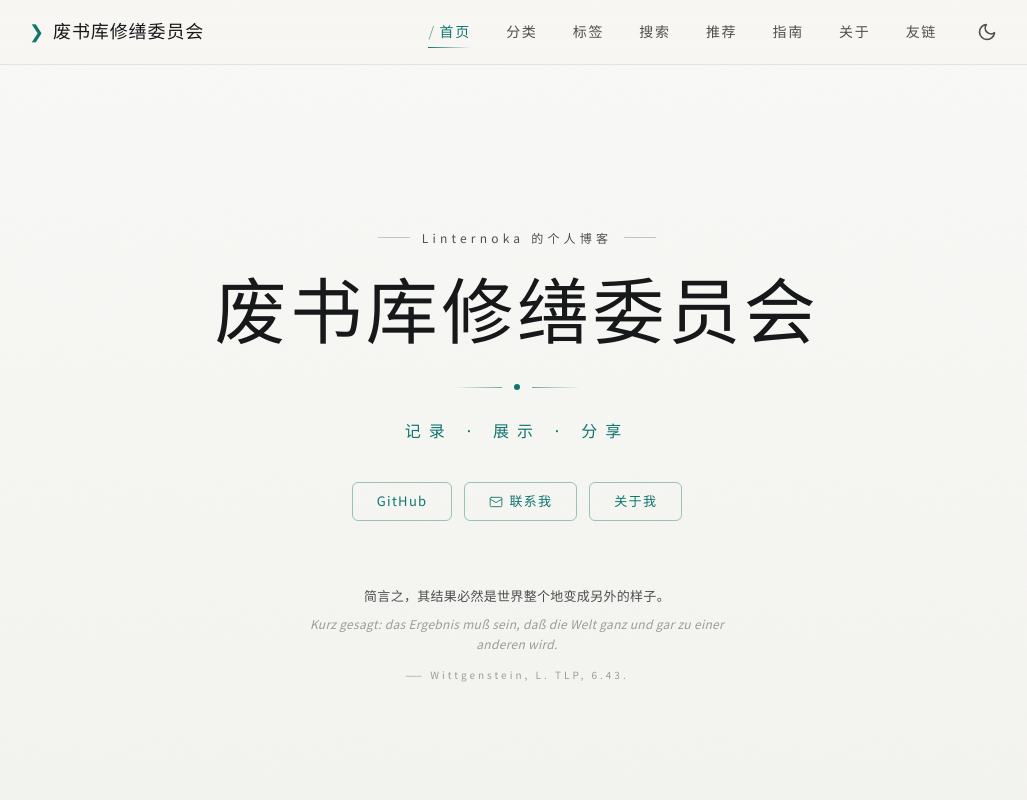
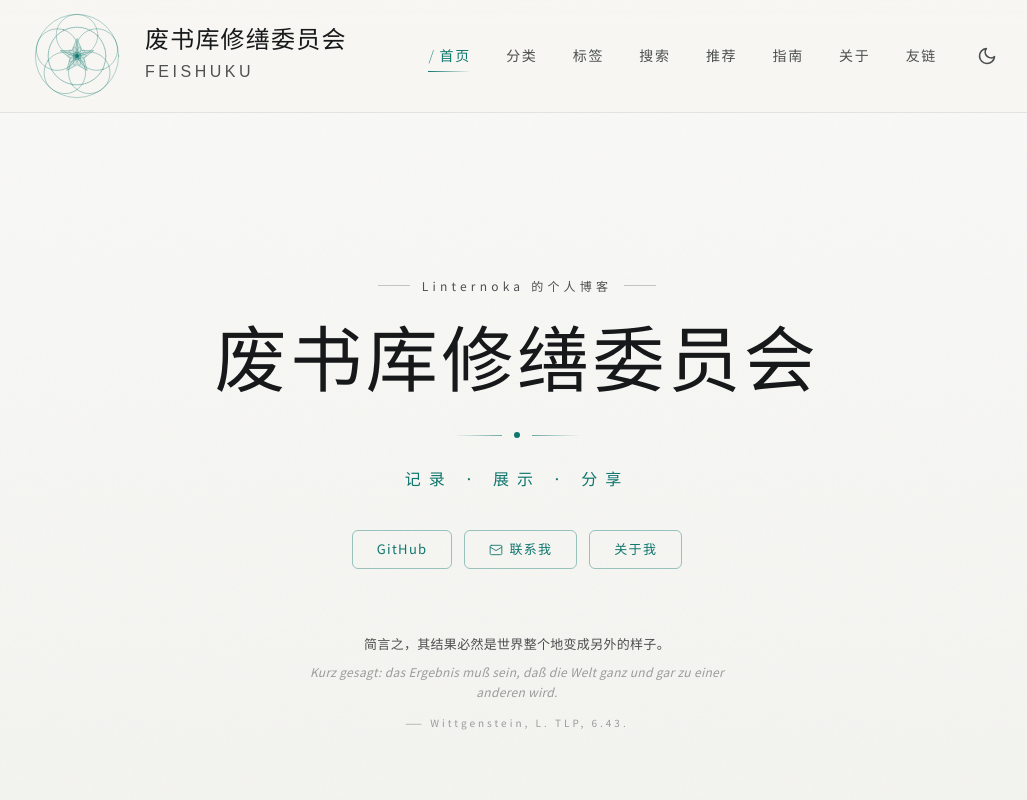
Before and after one commit to Linternoka/personal-blog, a Next.js app: page / in a window 1280 px wide. Shown: the top 800 px of the page, without its empty margins (123-1150 px from the left). Built offline with nearby package versions, Linux system fonts and the light colour scheme.

Commit message:
新增星轨站标 Logo：Header/Footer 接入 + favicon，适配亮暗色

```diff
--- a/components/Footer.tsx
+++ b/components/Footer.tsx
@@ -1,5 +1,6 @@
 import Link from "next/link";
 import { siteConfig } from "@/lib/site";
+import { Logo } from "./Logo";
 import { RssIcon, EditIcon } from "./icons";
 
 export default function Footer() {
@@ -8,11 +9,12 @@ export default function Footer() {
     <footer className="mt-16 border-t border-line">
       <div className="mx-auto w-full max-w-5xl px-4 pb-[calc(env(safe-area-inset-bottom)+3.5rem)] pt-14 sm:px-6">
         <div className="flex flex-col items-center gap-5">
-          {/* 站点名 */}
+          {/* 站标 + 站点名（竖排居中，Logo 用青绿强调色与 Header 呼应） */}
           <Link
             href="/"
-            className="kam-title text-xl tracking-[0.08em] text-goldstrong"
+            className="kam-title flex flex-col items-center gap-3 text-xl tracking-[0.08em] text-goldstrong"
           >
+            <Logo className="h-24 w-24 text-goldstrong" />
             {siteConfig.name}
           </Link>
 
--- a/components/Header.tsx
+++ b/components/Header.tsx
@@ -4,6 +4,7 @@ import Link from "next/link";
 import { usePathname } from "next/navigation";
 import { useState } from "react";
 import { siteConfig } from "@/lib/site";
+import { Logo } from "./Logo";
 import ThemeToggle from "./ThemeToggle";
 
 export default function Header() {
@@ -15,17 +16,23 @@ export default function Header() {
 
   return (
     <header className="sticky top-0 z-40 border-b border-line/70 bg-bg/60 backdrop-blur-md">
-      <div className="mx-auto flex h-16 w-full max-w-5xl items-center justify-between px-4 sm:px-6">
-        {/* 站点名（终端提示符前缀） */}
+      <div className="mx-auto flex h-28 w-full max-w-5xl items-center justify-between px-4 sm:px-6">
+        {/* 站标 + 站点名
+            星轨 Logo（components/Logo.tsx）：线稿继承 currentColor，
+            青绿强调用 var(--gold) 自动适配亮/暗色；悬停时旋转 90°。
+            站名下方为拼音副标 FEISHUKU（品牌识别，增大字距营造高级感） */}
         <Link
           href="/"
-          className="kam-title group flex items-center gap-2 text-lg tracking-[0.08em] text-text"
+          className="kam-title group flex items-center gap-5 text-2xl tracking-[0.08em] text-text"
         >
-          <span className="text-gold" aria-hidden="true">
-            ❯
-          </span>
-          <span className="transition-colors duration-500 group-hover:text-goldstrong">
-            {siteConfig.name}
+          <Logo className="h-24 w-24 shrink-0 text-gold transition-transform duration-700 group-hover:rotate-90" />
+          <span className="flex flex-col leading-none">
+            <span className="transition-colors duration-500 group-hover:text-goldstrong">
+              {siteConfig.name}
+            </span>
+            <span className="mt-2 text-base font-normal tracking-[0.22em] text-text/75">
+              FEISHUKU
+            </span>
           </span>
         </Link>
 
--- /dev/null
+++ b/components/Logo.tsx
@@ -0,0 +1,76 @@
+/**
+ * 站标 Logo —— 星轨
+ *
+ * 五角星核心 + 多重轨道（外圈 / 5 条斜轨道 / 中层虚线环 / 5 个椭圆轨道）。
+ * - 线稿继承 currentColor（随外层文字色自动亮暗适配）
+ * - 青绿强调用 var(--gold)（暗色 #7fdcc6 / 浅色 #0f766e）
+ * - 核心填充用 var(--gold-soft)（青绿低透明，两种模式均有层次）
+ */
+type LogoProps = { className?: string };
+
+export function Logo({ className }: LogoProps) {
+  return (
+    <svg
+      viewBox="0 0 600 600"
+      className={className}
+      fill="none"
+      aria-hidden="true"
+    >
+      <g transform="translate(300,300)">
+        {/* 外圈轨道 */}
+        <circle
+          r="260"
+          stroke="currentColor"
+          strokeWidth="2"
+          strokeLinecap="round"
+          strokeLinejoin="round"
+        />
+        {/* 5 条斜轨道 */}
+        <g
+          stroke="currentColor"
+          strokeWidth="2"
+          strokeLinecap="round"
+          strokeLinejoin="round"
+        >
+          <circle cx="0" cy="-130" r="130" />
+          <circle cx="0" cy="-130" r="130" transform="rotate(72)" />
+          <circle cx="0" cy="-130" r="130" transform="rotate(144)" />
+          <circle cx="0" cy="-130" r="130" transform="rotate(216)" />
+          <circle cx="0" cy="-130" r="130" transform="rotate(288)" />
+        </g>
+        {/* 星形核心 */}
+        <polygon
+          points="0,-110 32,-34 105,-34 43,13 64,90 0,55 -64,90 -43,13 -105,-34 -32,-34"
+          fill="var(--gold-soft)"
+          stroke="currentColor"
+          strokeWidth="2"
+          strokeLinejoin="round"
+        />
+        {/* 中层圆环 + 虚线环 */}
+        <circle r="180" stroke="currentColor" strokeWidth="2" />
+        <circle
+          r="180"
+          strokeDasharray="8 6"
+          strokeWidth="1.5"
+          stroke="var(--gold)"
+        />
+        {/* 内层 5 个椭圆轨道 */}
+        <g stroke="var(--gold)" strokeWidth="1.5" opacity="0.85">
+          <ellipse rx="60" ry="15" transform="rotate(0)" />
+          <ellipse rx="60" ry="15" transform="rotate(72)" />
+          <ellipse rx="60" ry="15" transform="rotate(144)" />
+          <ellipse rx="60" ry="15" transform="rotate(216)" />
+          <ellipse rx="60" ry="15" transform="rotate(288)" />
+        </g>
+        {/* 中心圆核 */}
+        <circle
+          r="25"
+          fill="var(--gold-soft)"
+          stroke="currentColor"
+          strokeWidth="2"
+        />
+        <circle r="12" fill="var(--gold)" />
+      </g>
+    </svg>
+  );
+}
```
Also changed, not shown: app/icon.svg (added).
